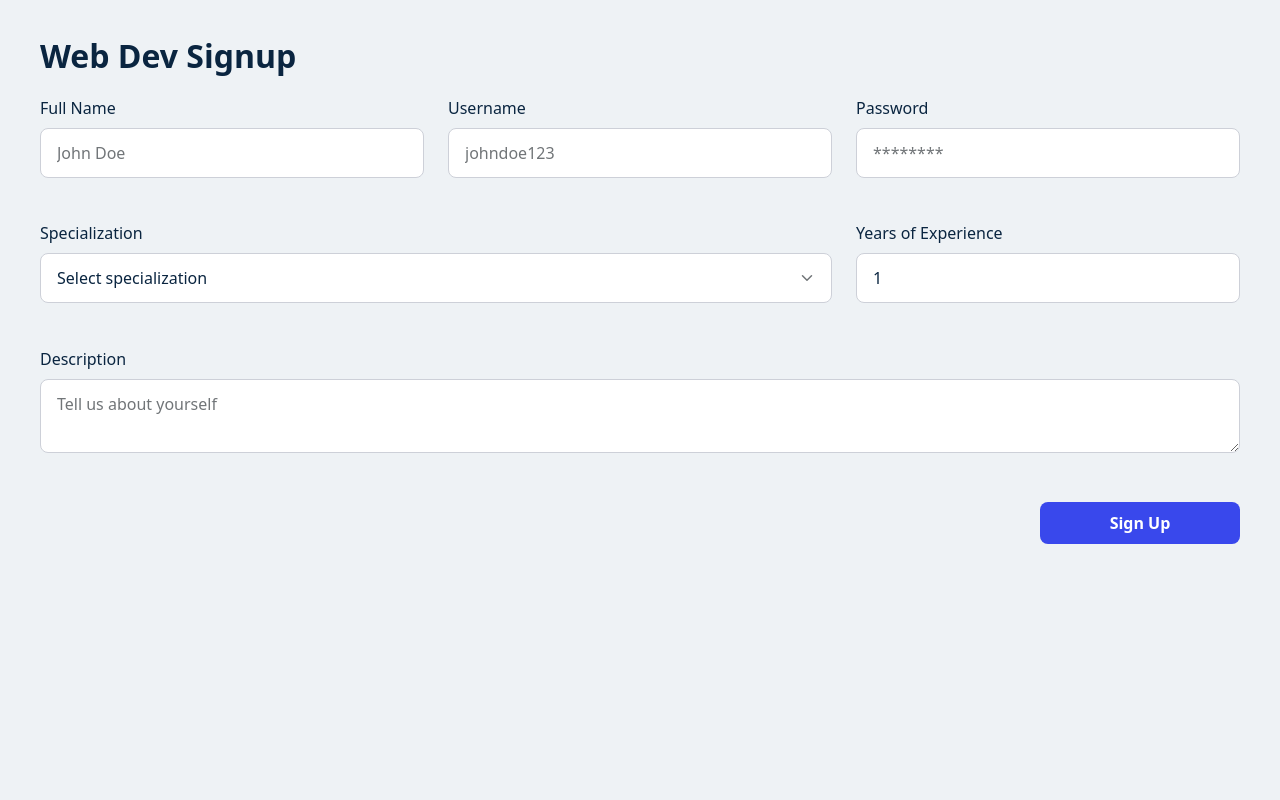
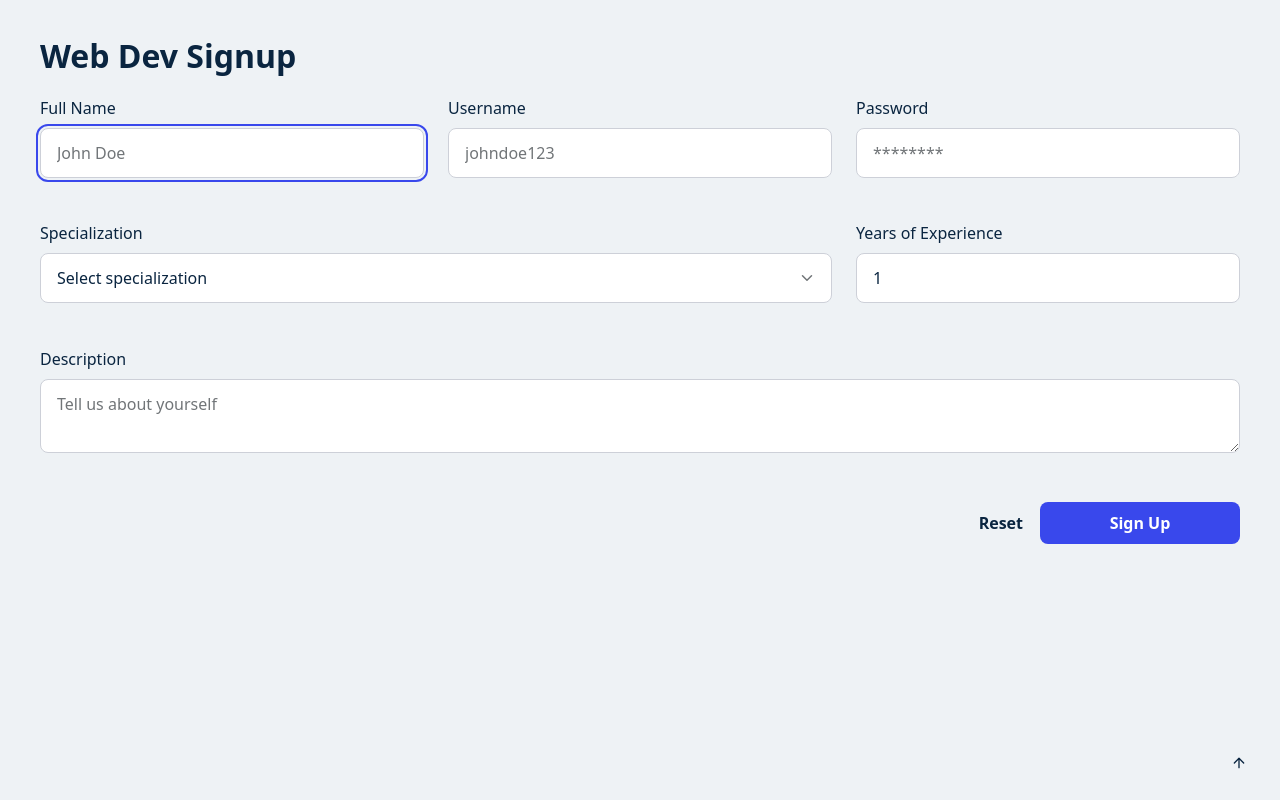
Before and after one commit to emanuelefavero/ex-react-useref-signup, a React (Vite) app: page / in a window 1280 px wide. Built offline with nearby package versions, Linux system fonts and the light colour scheme.

Commit message:
feat: improve usability of signup form

```diff
--- a/src/components/SignupForm.css
+++ b/src/components/SignupForm.css
@@ -5,6 +5,13 @@
 
   button[type='submit'] {
     width: 200px;
+  }
+
+  .scroll-to-top {
+    position: fixed;
+    right: 1rem;
+    bottom: 1rem;
+    z-index: 10;
   }
 
   > .form-field {
--- a/src/components/SignupForm.jsx
+++ b/src/components/SignupForm.jsx
@@ -1,4 +1,5 @@
-import { useRef, useState } from 'react';
+import { ArrowUp } from 'lucide-react';
+import { useEffect, useRef, useState } from 'react';
 import { Button } from './ui/Button';
 import { FieldMessage } from './ui/FieldMessage';
 import { Input } from './ui/Input';
@@ -109,7 +110,7 @@ export const SignupForm = () => {
   const handleSubmit = e => {
     e.preventDefault();
 
-    const fields = formRef.current.elements; // Get all form fields from ref
+    const fields = formRef.current?.elements; // Get all form fields from ref
 
     // Collect all form data including fields not managed by formData state
     const data = {
@@ -130,6 +131,24 @@ export const SignupForm = () => {
 
     console.log('formData:', data);
   };
+
+  const handleReset = () => {
+    setFormData(INITIAL_FORM_DATA);
+    setSubmitErrors({});
+    setTouchedFields({});
+    formRef.current?.reset();
+  };
+
+  const handleScrollToTop = () => {
+    formRef.current?.scrollIntoView({
+      behavior: 'smooth',
+      block: 'start', // Scroll to the top of the form
+    });
+  };
+
+  useEffect(() => {
+    formRef.current?.elements.namedItem('fullName').focus();
+  }, []);
 
   return (
     <form ref={formRef} onSubmit={handleSubmit} className='signup-form'>
@@ -268,8 +287,20 @@ export const SignupForm = () => {
       </div>
 
       <div className='form-field'>
+        <Button variant={Button.variant.ghost} onClick={handleReset}>
+          Reset
+        </Button>
         <Button type='submit'>Sign Up</Button>
       </div>
+
+      <Button
+        variant={Button.variant.ghost}
+        onClick={handleScrollToTop}
+        className='scroll-to-top'
+        aria-label='Scroll to top'
+      >
+        <ArrowUp size={16} aria-hidden='true' />
+      </Button>
     </form>
   );
 };
```
